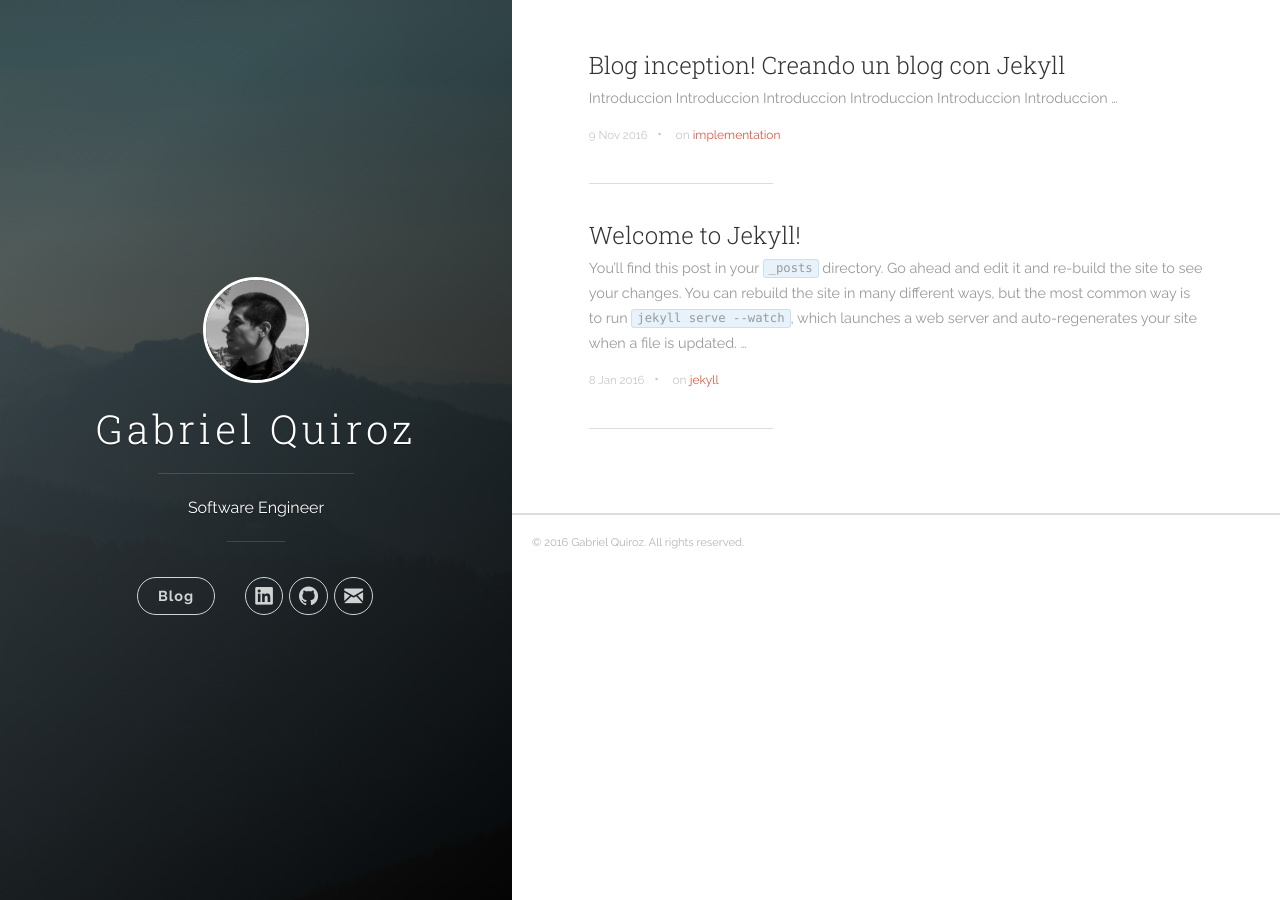
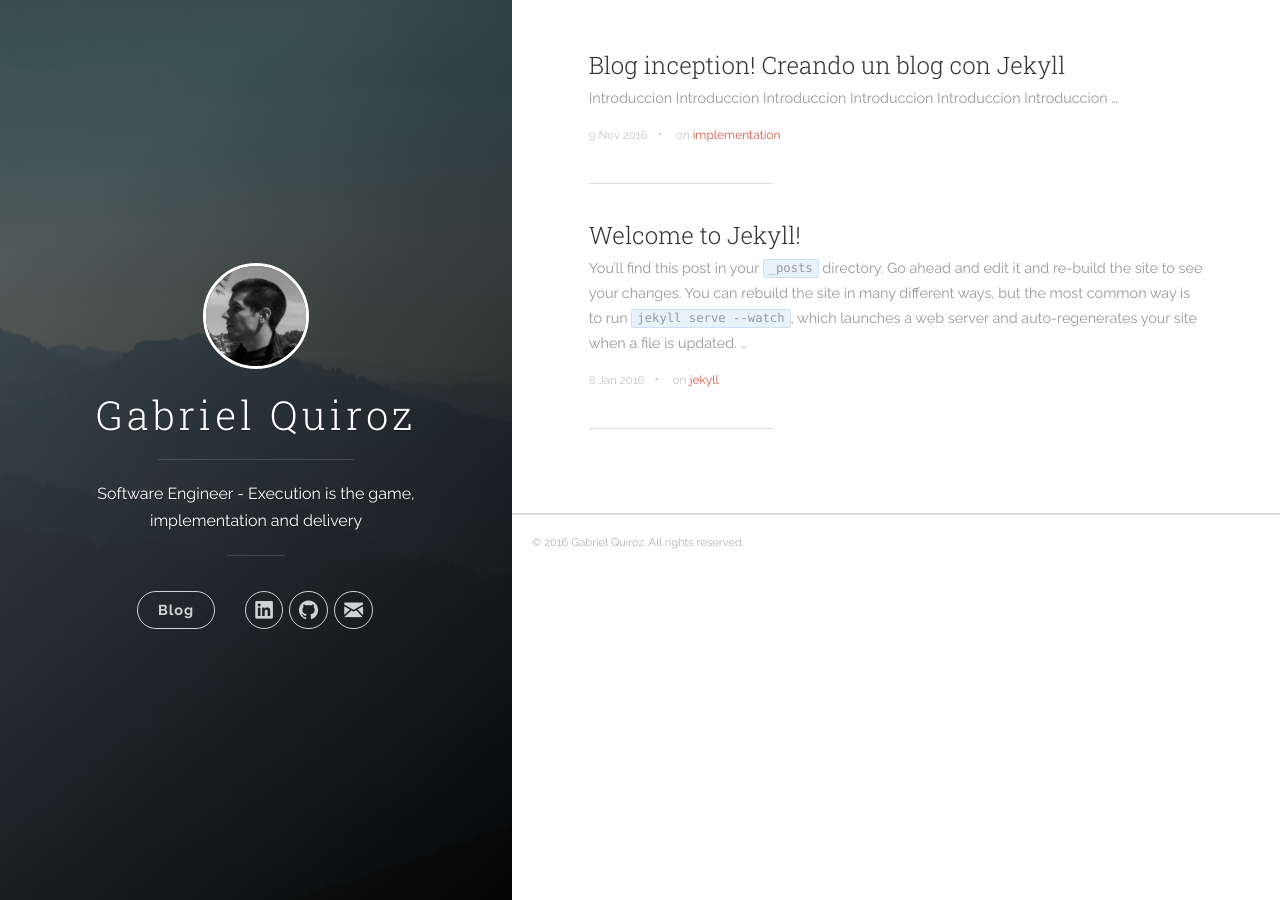
Before and after one commit to gvquiroz/gvquiroz.github.io, a Jekyll site: the page built from index.html, in a window 1280 px wide. Built offline with Jekyll 4.4.1, drawn with Linux system fonts in a browser that asks for light colours; nearby versions of some CDN libraries; the list of posts is cut into pages by our own code.

Commit message:
modified description

```diff
--- a/_config.yml
+++ b/_config.yml
@@ -1,6 +1,6 @@
 # Site settings
 title: Gabriel Quiroz
-description: 'Software Engineer'
+description: 'Software Engineer - Execution is the game, implementation and delivery'
 baseurl: '/'
 # google_analytics: 'UA-XXXXXX-X'
 # disqus_shortname: 'your-disqus-name'
```
